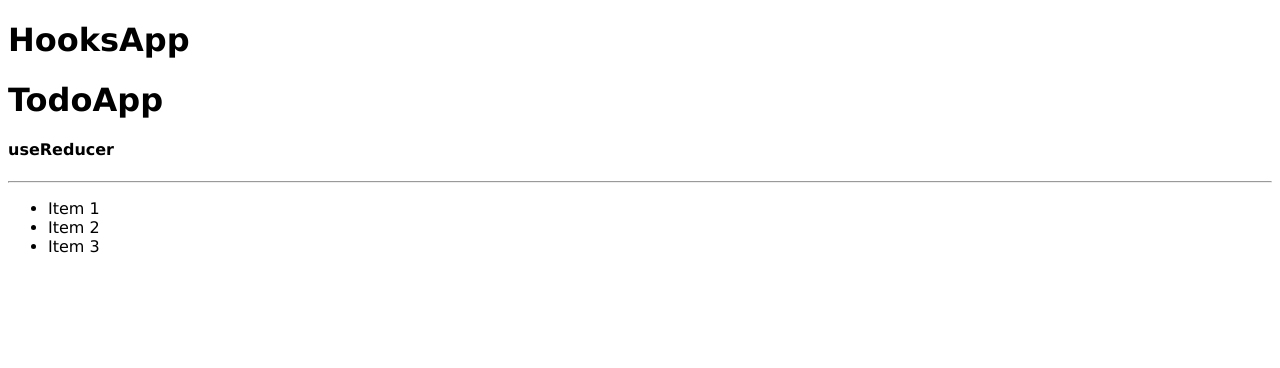
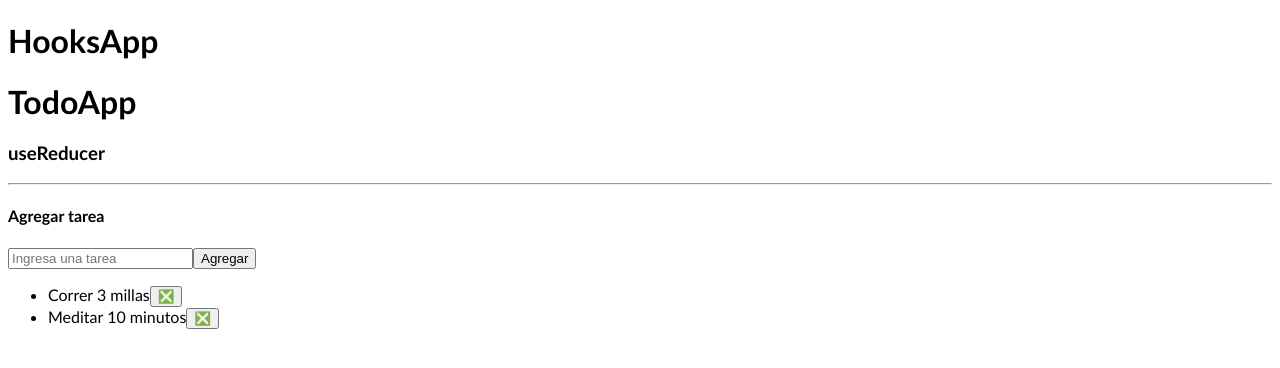
Before and after one commit to JhonEduard26/hooks-app, a React (Vite) app: page / in a window 1280 px wide. Shown: the top 368 px of the page. Built offline with nearby package versions, Linux system fonts and the light colour scheme.

Commit message:
[ADD] todo components

```diff
--- a/index.html
+++ b/index.html
@@ -1,13 +1,16 @@
 <!DOCTYPE html>
 <html lang="en">
+
 <head>
   <meta charset="UTF-8" />
   <link rel="icon" type="image/svg+xml" href="/vite.svg" />
   <meta name="viewport" content="width=device-width, initial-scale=1.0" />
   <title>Vite + React</title>
 </head>
+
 <body>
   <div id="root"></div>
   <script type="module" src="/src/main.jsx"></script>
 </body>
+
 </html>
--- /dev/null
+++ b/src/08-useReducer/TodoAdd.jsx
@@ -0,0 +1,36 @@
+import { useForm } from "../hooks/useForm"
+
+export const TodoAdd = ({ onNewTodo }) => {
+
+  const [inputValue, handleInputChange, resetForm] = useForm({
+    description: ''
+  })
+
+  const { description } = inputValue
+
+  const onSubmitForm = (event) => {
+    event.preventDefault()
+
+    if (description.length <= 1) return
+
+    onNewTodo({
+      id: new Date().getTime(),
+      description,
+      done: false
+    })
+    resetForm()
+  }
+
+  return (
+    <form onSubmit={onSubmitForm}>
+      <input
+        type="text"
+        placeholder='Ingresa una tarea'
+        name="description"
+        value={description}
+        onChange={handleInputChange}
+      />
+      <button type="submit">Agregar</button>
+    </form>
+  )
+}
--- a/src/08-useReducer/TodoApp.jsx
+++ b/src/08-useReducer/TodoApp.jsx
@@ -1,4 +1,6 @@
 import { useReducer } from 'react'
+import { TodoAdd } from './TodoAdd'
+import { TodoList } from './TodoList'
 import { todoReducer } from './todoReducer'
 
 const initialState = [
@@ -16,19 +18,27 @@ const initialState = [
 
 export const TodoApp = () => {
 
-  const [state, dispatch] = useReducer(todoReducer, initialState)
+  const [todos, dispatch] = useReducer(todoReducer, initialState)
+
+  const onNewTodo = (todo) => {
+    console.log(todo)
+  }
 
   return (
     <>
       <h1>TodoApp</h1>
-      <h4>useReducer</h4>
+      <h3>useReducer</h3>
       <hr />
 
-      <ul>
-        <li>Item 1</li>
-        <li>Item 2</li>
-        <li>Item 3</li>
-      </ul>
+      <div>
+        <h4>Agregar tarea</h4>
+        <TodoAdd onNewTodo={onNewTodo} />
+      </div>
+
+      <div>
+        <TodoList todos={todos} />
+      </div>
+
     </>
   )
 }
--- /dev/null
+++ b/src/08-useReducer/TodoItem.jsx
@@ -0,0 +1,8 @@
+export const TodoItem = ({ description, done }) => {
+  return (
+    <li>
+      <span>{description}</span>
+      <button>❎</button>
+    </li>
+  )
+}
--- /dev/null
+++ b/src/08-useReducer/TodoList.jsx
@@ -0,0 +1,13 @@
+import { TodoItem } from './TodoItem'
+
+export const TodoList = ({ todos = [] }) => {
+  return (
+    <ul>
+      {
+        todos.map(({ id, description, done }) => (
+          <TodoItem key={id} description={description} done={done} />
+        ))
+      }
+    </ul>
+  )
+}
--- a/src/index.css
+++ /dev/null
@@ -1,42 +0,0 @@
-* {
-  box-sizing: border-box;
-}
-
-body {
-  font-family: Verdana, Tahoma, sans-serif;
-}
-
-button {
-  cursor: pointer;
-  margin-right: 12px;
-  padding: 8px 16px;
-  border: 0;
-  outline: 0;
-  border-radius: 4px;
-  background-color: midnightblue;
-  color: white;
-}
-
-button:hover {
-  background-color: darkblue;
-}
-
-button:disabled {
-  filter: opacity(50%)
-}
-
-input {
-  width: 80%;
-  height: 40px;
-  margin-right: 24px;
-  margin-bottom: 12px;
-}
-
-section {
-  min-height: 100px;
-}
-
-footer {
-  font-size: 0.875rem;
-  color: darkslategray;
-}
--- a/src/main.jsx
+++ b/src/main.jsx
@@ -2,7 +2,7 @@ import React from 'react'
 import ReactDOM from 'react-dom/client'
 import { App } from './App'
 // import './08-useReducer/intro-reducer'
-import './index.css'
+import './styles.css'
 
 
 
--- /dev/null
+++ b/src/styles.css
@@ -0,0 +1,4 @@
+html,
+body {
+  font-family: 'Trebuchet MS', sans-serif;
+}
```
Lines whose indentation alone changed are shown as unchanged.
